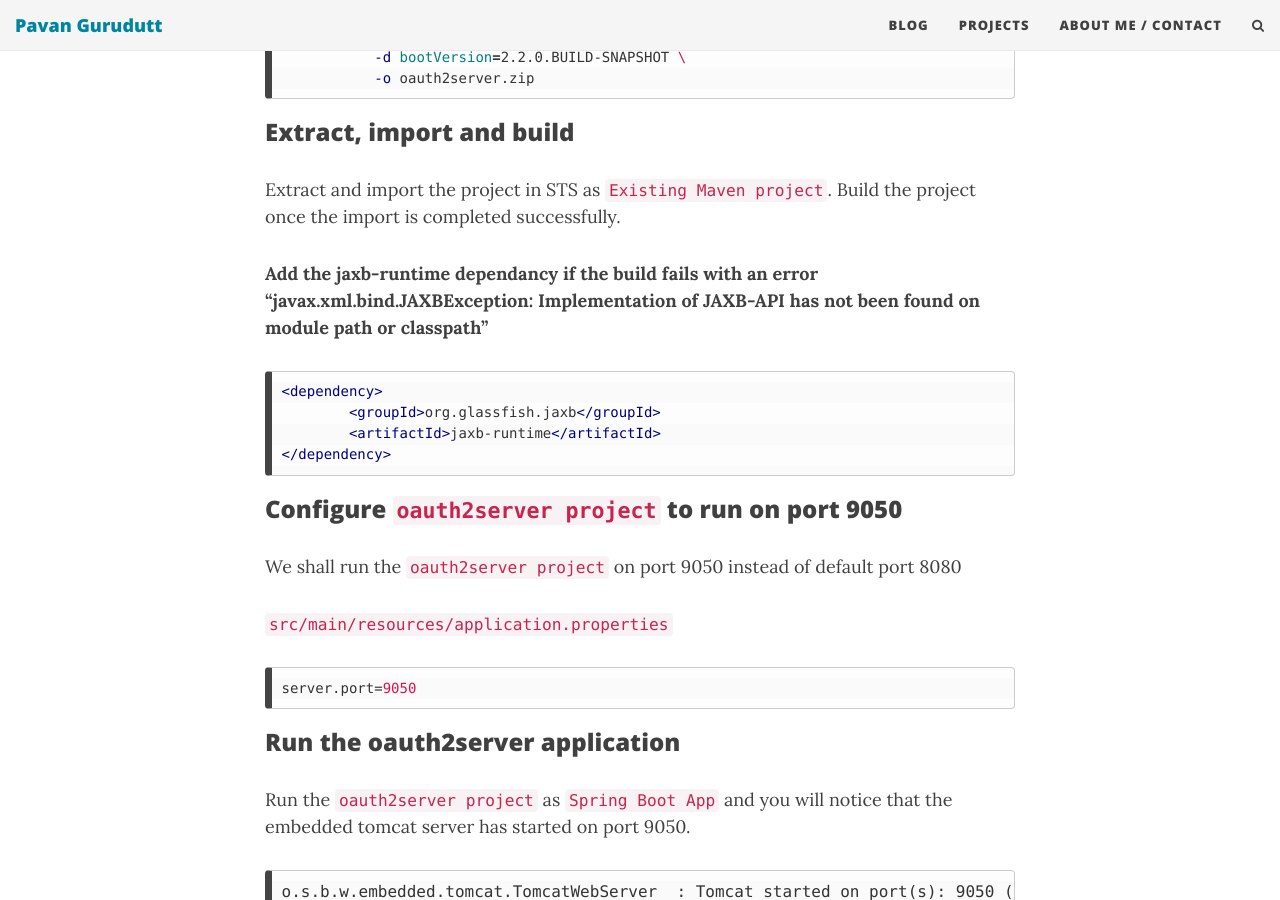
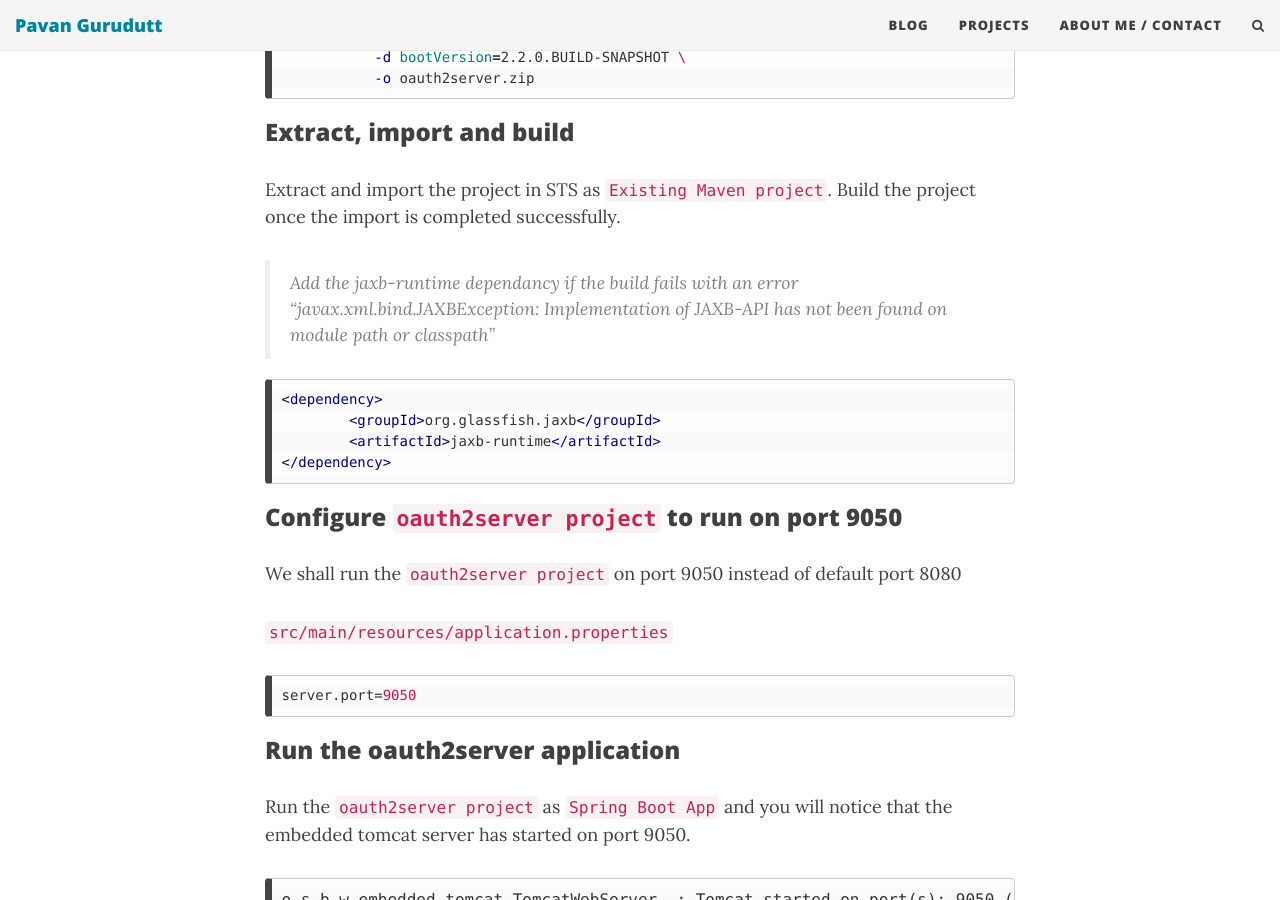
Before and after one commit to codeaches/codeaches.github.io, a Jekyll site: the page built from _posts/2018-12-20-Spring Boot-OAuth2 and Resource Server setup.md, in a window 1280 px wide and 900 px high, scrolled down 2237 px. Built offline with Jekyll 4.4.1, drawn with Linux system fonts in a browser that asks for light colours; nearby versions of some CDN libraries; comment, search, counter and statistics services are not loaded.

Commit message:
no message

````diff
--- a/_posts/2018-12-20-Spring Boot-OAuth2 and Resource Server setup.md
+++ b/_posts/2018-12-20-Spring Boot-OAuth2 and Resource Server setup.md
@@ -75,7 +75,7 @@ curl https://start.spring.io/starter.zip  \
 
 Extract and import the project in STS as `Existing Maven project`. Build the project once the import is completed successfully.
 
-**Add the jaxb-runtime dependancy if the build fails with an error "javax.xml.bind.JAXBException: Implementation of JAXB-API has not been found on module path or classpath"**
+> Add the jaxb-runtime dependancy if the build fails with an error "javax.xml.bind.JAXBException: Implementation of JAXB-API has not been found on module path or classpath"
 
 ```xml
 <dependency>
````
